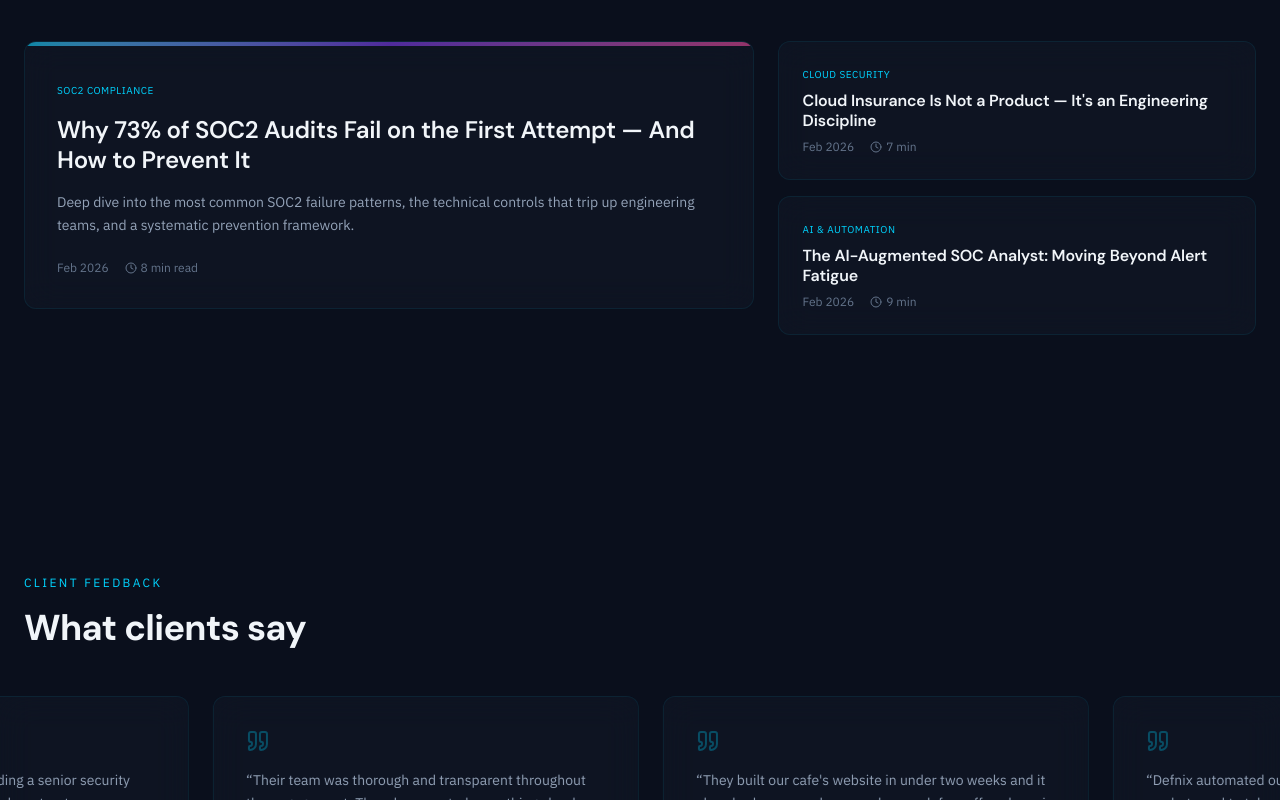
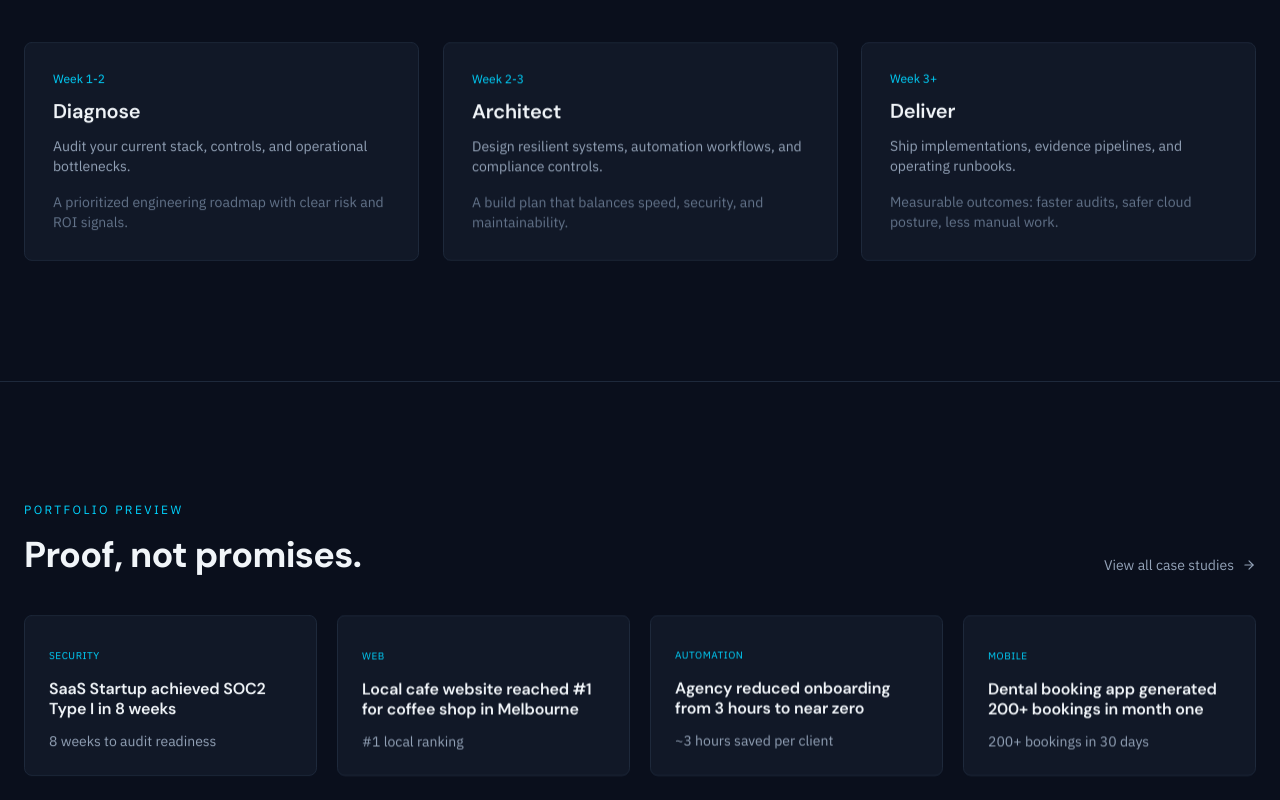
Before and after one commit to Sarang2401/Defnix, a Next.js app in the folder frontend/: page / in a window 1280 px wide. Shown: the part 3640-4440 px from the top of the page. Built offline with nearby package versions, Linux system fonts and the light colour scheme.

Commit message:
feat(home): align homepage with PRD sections and messaging

```diff
--- a/frontend/src/app/page.tsx
+++ b/frontend/src/app/page.tsx
@@ -4,6 +4,8 @@ import { MetricsBar } from "@/components/sections/MetricsBar";
 import { BlogPreviewSection } from "@/components/sections/BlogPreviewSection";
 import { TestimonialSection } from "@/components/sections/TestimonialSection";
 import { CTASection } from "@/components/sections/CTASection";
+import { HowWeWorkSection } from "@/components/sections/HowWeWorkSection";
+import { PortfolioPreviewSection } from "@/components/sections/PortfolioPreviewSection";
 
 export default function HomePage() {
   return (
@@ -11,6 +13,8 @@ export default function HomePage() {
       <HeroSection />
       <SolutionsSection />
       <MetricsBar />
+      <HowWeWorkSection />
+      <PortfolioPreviewSection />
       <BlogPreviewSection />
       <TestimonialSection />
       <CTASection />
--- /dev/null
+++ b/frontend/src/components/sections/HowWeWorkSection.tsx
@@ -0,0 +1,54 @@
+"use client";
+
+import { PageTransition } from "../ui/PageTransition";
+
+const steps = [
+  {
+    name: "Diagnose",
+    window: "Week 1-2",
+    action: "Audit your current stack, controls, and operational bottlenecks.",
+    outcome: "A prioritized engineering roadmap with clear risk and ROI signals.",
+  },
+  {
+    name: "Architect",
+    window: "Week 2-3",
+    action: "Design resilient systems, automation workflows, and compliance controls.",
+    outcome: "A build plan that balances speed, security, and maintainability.",
+  },
+  {
+    name: "Deliver",
+    window: "Week 3+",
+    action: "Ship implementations, evidence pipelines, and operating runbooks.",
+    outcome: "Measurable outcomes: faster audits, safer cloud posture, less manual work.",
+  },
+];
+
+export function HowWeWorkSection() {
+  return (
+    <section className="section-gap border-t border-[var(--color-border)]">
+      <div className="max-w-7xl mx-auto px-6">
+        <PageTransition>
+          <p className="font-[var(--font-mono)] text-xs text-[var(--color-accent)] tracking-[0.2em] uppercase mb-4">
+            How We Work
+          </p>
+          <h2 className="text-3xl sm:text-4xl text-[var(--color-text-primary)] mb-12">
+            Diagnose. Architect. Deliver.
+          </h2>
+        </PageTransition>
+
+        <div className="grid grid-cols-1 lg:grid-cols-3 gap-6">
+          {steps.map((step, index) => (
+            <PageTransition key={step.name} delay={index * 0.08}>
+              <article className="card-glow rounded-lg bg-[var(--color-bg-surface)] p-7 h-full">
+                <p className="font-[var(--font-mono)] text-xs text-[var(--color-accent)] mb-3">{step.window}</p>
+                <h3 className="text-xl text-[var(--color-text-primary)] mb-3">{step.name}</h3>
+                <p className="text-sm text-[var(--color-text-secondary)] mb-4">{step.action}</p>
+                <p className="text-sm text-[var(--color-text-muted)]">{step.outcome}</p>
+              </article>
+            </PageTransition>
+          ))}
+        </div>
+      </div>
+    </section>
+  );
+}
--- /dev/null
+++ b/frontend/src/components/sections/PortfolioPreviewSection.tsx
@@ -0,0 +1,60 @@
+import Link from "next/link";
+import { ArrowRight } from "lucide-react";
+import { PageTransition } from "../ui/PageTransition";
+
+const studies = [
+  {
+    title: "SaaS Startup achieved SOC2 Type I in 8 weeks",
+    service: "Security",
+    metric: "8 weeks to audit readiness",
+  },
+  {
+    title: "Local cafe website reached #1 for coffee shop in Melbourne",
+    service: "Web",
+    metric: "#1 local ranking",
+  },
+  {
+    title: "Agency reduced onboarding from 3 hours to near zero",
+    service: "Automation",
+    metric: "~3 hours saved per client",
+  },
+  {
+    title: "Dental booking app generated 200+ bookings in month one",
+    service: "Mobile",
+    metric: "200+ bookings in 30 days",
+  },
+];
+
+export function PortfolioPreviewSection() {
+  return (
+    <section className="section-gap border-t border-[var(--color-border)]">
+      <div className="max-w-7xl mx-auto px-6">
+        <PageTransition>
+          <div className="flex items-end justify-between mb-10">
+            <div>
+              <p className="font-[var(--font-mono)] text-xs text-[var(--color-accent)] tracking-[0.2em] uppercase mb-4">
+                Portfolio Preview
+              </p>
+              <h2 className="text-3xl sm:text-4xl text-[var(--color-text-primary)]">Proof, not promises.</h2>
+            </div>
+            <Link href="/case-studies" className="hidden sm:inline-flex items-center gap-2 text-sm text-[var(--color-text-secondary)] hover:text-[var(--color-accent)] transition-colors">
+              View all case studies <ArrowRight size={14} />
+            </Link>
+          </div>
+        </PageTransition>
+
+        <div className="grid grid-cols-1 md:grid-cols-2 xl:grid-cols-4 gap-5">
+          {studies.map((study, index) => (
+            <PageTransition key={study.title} delay={index * 0.06}>
+              <article className="card-glow rounded-lg bg-[var(--color-bg-surface)] p-6 h-full">
+                <span className="font-[var(--font-mono)] text-[10px] uppercase tracking-wider text-[var(--color-accent)]">{study.service}</span>
+                <h3 className="text-base text-[var(--color-text-primary)] mt-3 mb-3 leading-snug">{study.title}</h3>
+                <p className="text-sm text-[var(--color-text-secondary)]">{study.metric}</p>
+              </article>
+            </PageTransition>
+          ))}
+        </div>
+      </div>
+    </section>
+  );
+}
```
